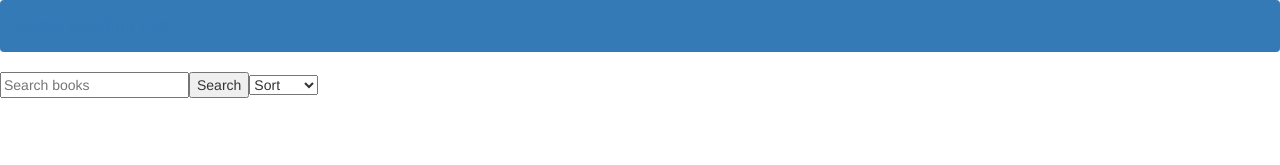
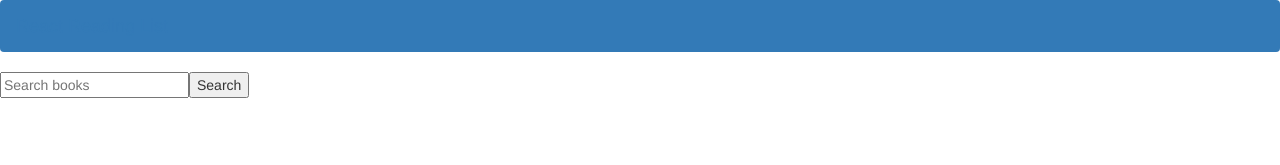
Before and after one commit to Grisha-Kramer/Google-Books-Explorer, a React (Create React App) app in the folder client/: page / in a window 1280 px wide. Shown: the top 165 px of the page. Built offline with nearby package versions, Linux system fonts and the light colour scheme.

Commit message:
Building props

```diff
--- /dev/null
+++ b/client/src/components/BookCard/BookCard.js
@@ -0,0 +1,15 @@
+import React from "react";
+
+const BookCard = (props) => {
+  return (
+    <div className="card-container">
+        <img src={props.image} alt=""/>
+  <h2>{props.title}</h2>
+  <h3>{props.author}</h3>
+  <p>{props.publishedDate}</p>
+
+    </div>
+  );
+};
+
+export default BookCard;
--- /dev/null
+++ b/client/src/components/BookList/BookList.js
@@ -0,0 +1,26 @@
+import React from "react";
+import BookCard from "../BookCard/BookCard"
+
+const BookList = (props) => {
+  return (
+      <div className="list">
+          {
+          props.books.map((book, i) => {
+              return (
+                <BookCard
+                  key={i}
+                  image={book.volumeInfo.imageLinks.thumbnail}
+                  title={book.volumeInfo.title}
+                  author={book.volumeInfo.authors}
+                  published={book.volumeInfo.publishedDate}
+                />
+              );
+          })
+}
+
+      </div>
+
+  );
+}
+
+export default BookList;
--- a/client/src/pages/Books.js
+++ b/client/src/pages/Books.js
@@ -1,6 +1,7 @@
 import React, { Component } from "react"
 import Search from "./Search"
 import request from "superagent"
+import BookList from "../components/BookList/BookList"
 
 class Books extends Component {
   constructor(props){
@@ -17,7 +18,7 @@
       .get("https://www.googleapis.com/books/v1/volumes")
       .query({ q: this.searchField})
       .then((data) => {
-        console.log(data)})
+        this.setState({ books: [...data.body.items]})})
 
   }
 
@@ -30,6 +31,7 @@
     return (
       <div>
         <Search searchBook={this.searchBook} handleSearch={this.handleSearch} />
+        <BookList books={this.state.books}/>
       </div>
     )
   }
--- a/client/src/pages/Search.js
+++ b/client/src/pages/Search.js
@@ -12,13 +12,7 @@
             type="text"
           />
           <button type="submit">Search</button>
-          <select value={props.sort} onChange={props.handleSort}>
-            <option value="" disabled selected>
-              Sort
-            </option>
-            <option value="Newest">Newest</option>
-            <option value="Oldest">Oldest</option>
-          </select>
+
         </form>
       </div>
     );
```
